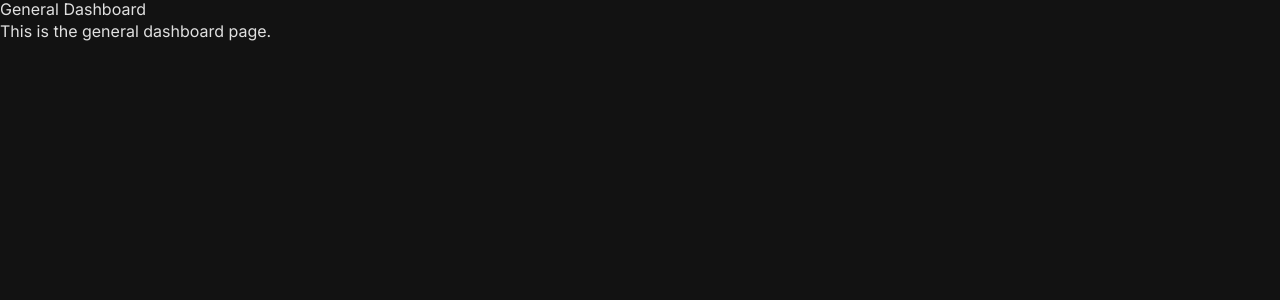
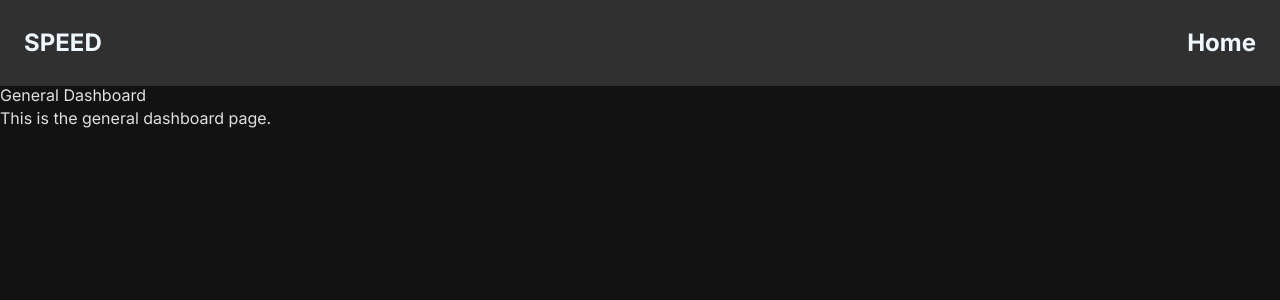
Before and after one commit to bdkhi1/CISE_W204_02, a Next.js app in the folder frontend/: page /general-dashboard in a window 1280 px wide. Shown: the top 300 px of the page. Built offline with nearby package versions, Linux system fonts and the light colour scheme.

Commit message:
feat(general-dashboard): add PopulatedNavBar
Added the PopulatedNavBar component to GeneralDashboard

```diff
--- a/frontend/package.json
+++ b/frontend/package.json
@@ -10,9 +10,10 @@
   },
   "dependencies": {
     "bootstrap": "^5.3.3",
-    "next": "14.2.8",
+    "next": "^14.2.13",
     "react": "^18",
-    "react-dom": "^18"
+    "react-dom": "^18",
+    "sass": "^1.79.3"
   },
   "devDependencies": {
     "@types/node": "^20",
--- a/frontend/src/app/general-dashboard/page.tsx
+++ b/frontend/src/app/general-dashboard/page.tsx
@@ -1,11 +1,18 @@
 import React from "react";
+// import NavBar from "../../components/nav/NavBar";
+// import NavItem from "../../components/nav/NavItem";
+import PopulatedNavBar from "@/components/PopulatedNavBar"; // Ensure the path is correct
 
 const GeneralDashboard = () => {
   return (
-    <div>
-      <h1>General Dashboard</h1>
-      <p>This is the general dashboard page.</p>
-    </div>
+    <>
+      <PopulatedNavBar />
+
+      <div>
+        <h1>General Dashboard</h1>
+        <p>This is the general dashboard page.</p>
+      </div>
+    </>
   );
 };
 
```
Also changed, not shown: 1 other file (tests, documents, lock files or other folders).
